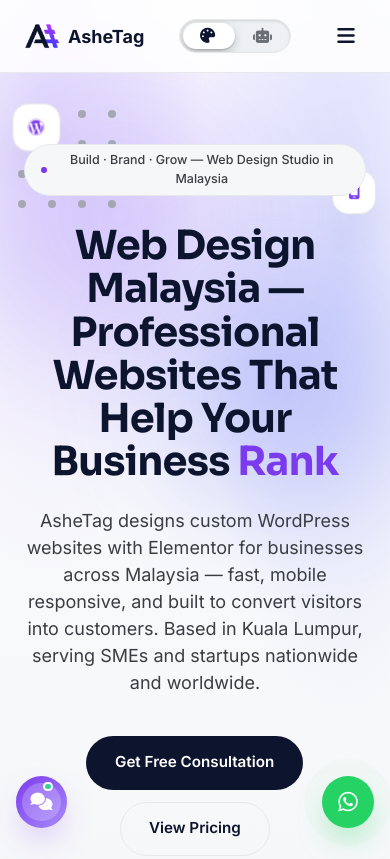
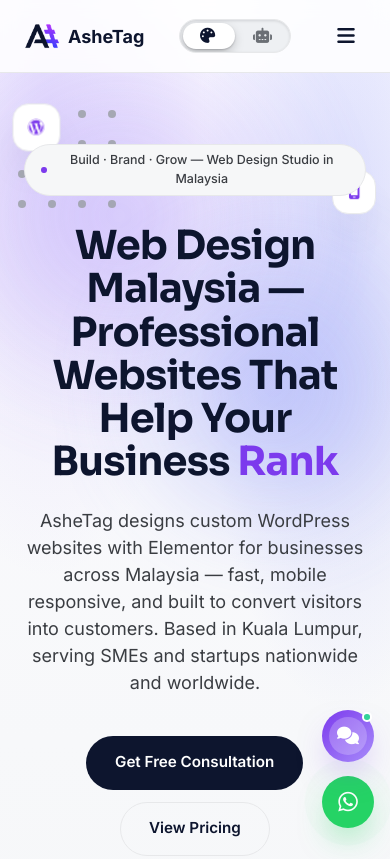
Before and after one commit to Philipsbek/AsheTag, a plain HTML site: page index.html in a window 390 px wide. Shown: the top 859 px of the page. Drawn offline with Linux system fonts and the light colour scheme.

Commit message:
Fix pricing note orphan word and move mobile chat button above WhatsApp
- pricing.html: add text-wrap:balance to the hosting note so it no longer
  drops a single word ("up.") onto its own line.
- css/chatbot.css: on mobile (<=639px) the chat launcher becomes a 52px
  circle pinned to the right, stacked directly above the WhatsApp button.

Co-Authored-By: Claude Opus 4.8 <noreply@anthropic.com>

```diff
--- a/css/chatbot.css
+++ b/css/chatbot.css
@@ -76,10 +76,13 @@ html[data-mode="ai"] .cbot__launcher{box-shadow:0 16px 34px -12px rgba(34,211,23
 html[data-mode="ai"] .cbot__launcher-pulse{border-color:#0F1729;}
 .cbot.is-open .cbot__launcher{opacity:0;pointer-events:none;transform:scale(0.8);}
 
-@media(max-width:520px){
-  .cbot__launcher{left:1rem;bottom:1rem;height:3.25rem;}
+@media(max-width:639px){
+  /* Mobile: a 52px circle on the right, stacked directly above the WhatsApp
+     button. At <=639px .wa-float becomes right:1rem / bottom:1rem with a 52px
+     button, so we match those exactly for a clean vertical stack. */
+  .cbot__launcher{left:auto;right:1rem;bottom:calc(1rem + 52px + 14px);width:52px;height:52px;padding:0;justify-content:center;}
   .cbot__launcher-label{display:none;}
-  .cbot__launcher{padding:0.4rem;}
+  .cbot__launcher-pulse{top:0.15rem;right:0.15rem;}
 }
 
 /* ---------- Panel ---------- */
```
Also changed, not shown: pricing.html (+1 -1 lines).
